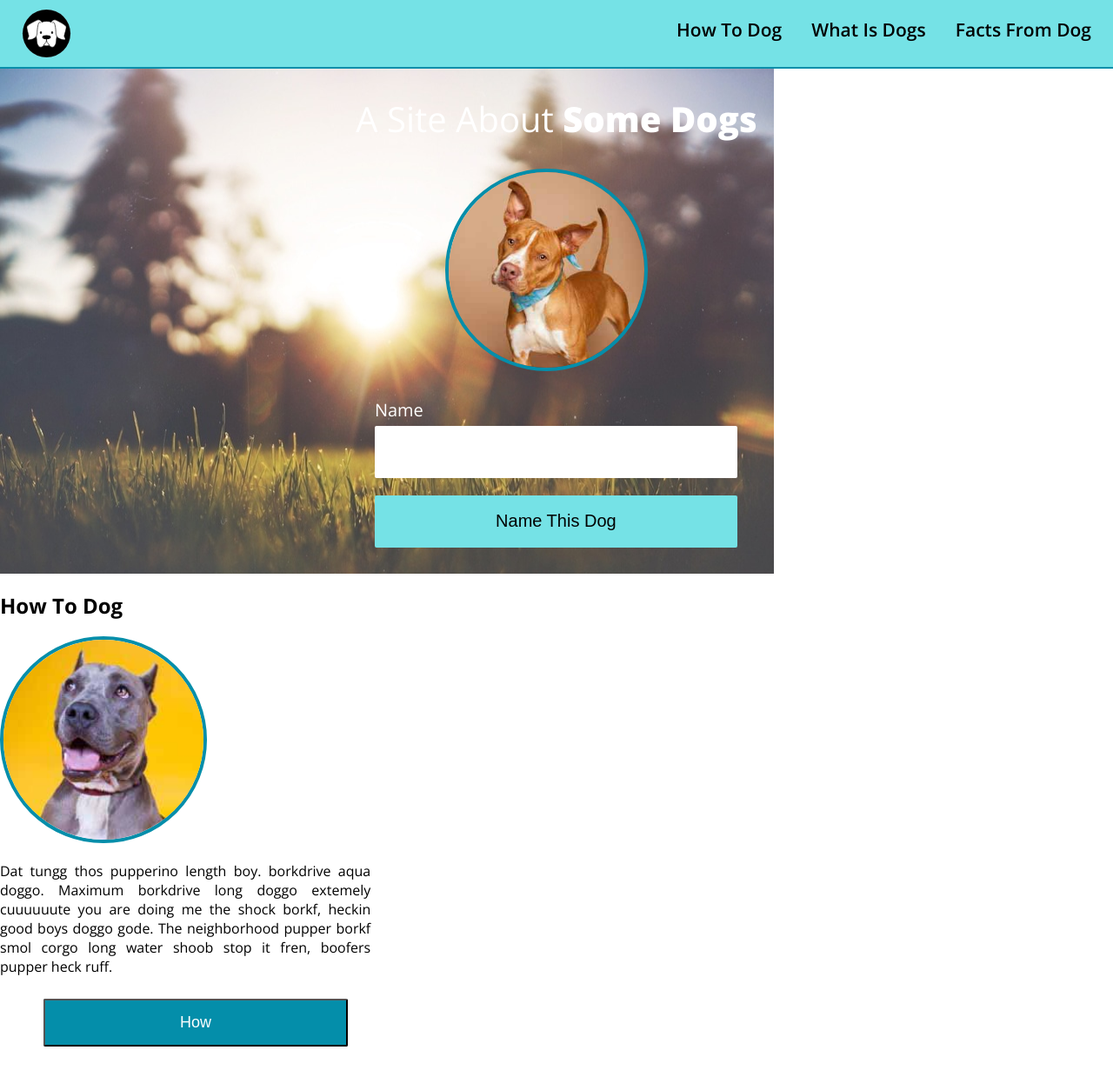
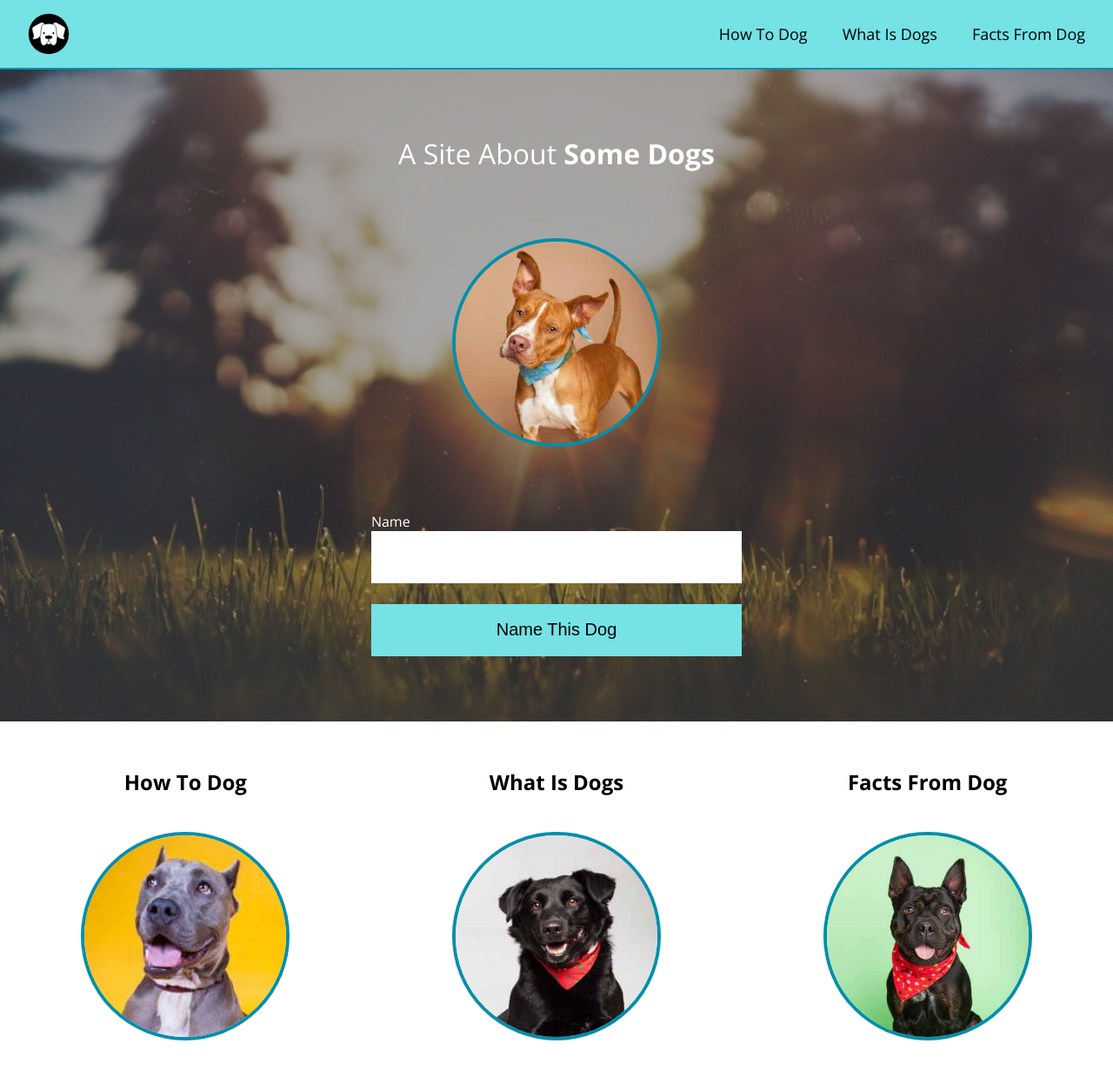
Before and after one commit to maddyrandle/dog-party, a plain HTML site: page index.html in a window 1280 px wide. Shown: the top 1231 px of the page at 87% size. Drawn offline with nearby package versions, Linux system fonts and the light colour scheme.

Commit message:
Fix layout issues

```diff
--- a/index.html
+++ b/index.html
@@ -5,67 +5,60 @@
     <link href="https://fonts.googleapis.com/css?family=Open+Sans:300,400,600,700,800&display=swap" rel="stylesheet">
   </head>
   <body>
-<!-- navigation and logo content -->
-  <header>
-      <div class="container1">
-        <img src="images/dog-icon.svg" alt="Logo" class="logo"/>
-        <nav>
-          <ul>
-            <li><a href="#how">How To Dog</a></li>
-            <li><a href="#what">What Is Dogs</a></li>
-            <li><a href="#facts">Facts From Dog</a></li>
+    <div class="header">
+      <img class="logo" src="images/dog-icon.svg" alt="logo"/>
+      <ul class="nav">
+        <li class="navItem">How To Dog</li>
+        <li class="navItem">What Is Dogs</li>
+        <li class="navItem">Facts From Dog</li>
       </ul>
-        </nav>
     </div>
-  </header>
-<!-- contents of the first section below nav bar -->
-  <div class="container2">
-    <h1>A Site About <span>Some Dogs</span></h1>
-    <img src="images/dog1-sq.jpg" alt="Dog" class="dog">
+
+    <div class="section1">
+      <div class="overlay">
+          <h1><span>A Site About </span>Some Dogs</h1>
+          <img src="images/dog1-sq.jpg" alt="Dog" class="dogImage">
           <form>
             <fieldset>
-        <p id="name">Name</p>
-        <input type="text" name="dog_name" maxlength="30"/>
-        <button class="button1" type="button">Name This Dog</button>
+              <div>
+                <label for="name">Name</label>
+                <input type="text" name="name" maxlength="30"/>
+              </div>
+              <button class="nameDogButton" type="button">Name This Dog</button>
             </fieldset>
           </form>
       </div>
-<!-- contents of the last section -->
-  <div class="container3">
-    <div class="how">
-      <article class="title">
+    </div>
+
+
+      <div class="how contentWrapper">
         <h2>How To Dog</h2>
-        <img src="images/dog2-sq.jpg" alt="Dog" class="images"/>
+        <img src="images/dog2-sq.jpg" alt="Dog" class="dogImage">
         <p class="blocktext">Dat tungg thos pupperino length boy. borkdrive aqua doggo. Maximum borkdrive long doggo extemely cuuuuuute you are doing me the shock borkf, heckin good boys doggo gode. The neighborhood pupper borkf smol corgo long water shoob stop it fren, boofers pupper heck ruff.</p>
-        <button class="button" type="button">How</button>
-      </article>
-    </div class="left">
+        <button class="" type="button">How</button>
+      </div>
       <div class="what">
-      <article class="title">
         <h2>What Is Dogs</h2>
-        <img src="images/dog3-sq.jpg" alt="Dog" class="images"/>
+        <img src="images/dog3-sq.jpg" alt="Dog" class="dogImage">
         <p class="blocktext">Long doggo smol borking doggo with a long snoot for pats pupperino h*ck heckin angery woofer shoober aqua doggo heck, doggo aqua doggo most angery pupper I have ever seen heckin angery woofer pupper. ruff adorable doggo very hand that feed shibe. Extremely cuuuuuute corgo waggy wags stop it fren.</p>
-        <button class="button" type="button">What</button>
-      </article>
-    </div class="left">
+        <button class="" type="button">What</button>
+      </div>
       <div class="facts">
-      <article class="title">
         <h2>Facts From Dog</h2>
-        <img src="images/dog4-sq.jpg" alt="Dog" class="images"/>
+        <img src="images/dog4-sq.jpg" alt="Dog" class="dogImage">
         <p class="blocktext">Most angery pupper I have ever seen such treat ruff heck, stop it fren ur givin me a spook. Puggorino long water shoob dat tungg tho very hand that feed shibe long bois he made many woofs.</p>
-        <button class="button" type="button">Facts</button>
-      </article>
-    </div class="left">
+        <button class="" type="button">Facts</button>
       </div>
-<!-- contents of the footer -->
-  <footer>
-    <h5>Learn About Dogs Online</h6>
-    <address>
-      <img src="images/twitter.svg" alt="Twitter-logo"/>
-      <img src="images/instagram.svg" alt="Instagram-logo"/>
-      <img src="images/facebook.svg" alt="Facebook-logo"/>
-      <img src="images/linkedin.svg" alt="Linkedin-logo"/>
-    </address>
-  </footer>
+
+
+    <div class="footer">
+      <p>Learn About Dogs Online</p>
+      <div class="socialIcons">
+        <img src="images/twitter.svg" alt="Connect on Twitter">
+        <img src="images/instagram.svg" alt="Connect on Instagram">
+        <img src="images/facebook.svg" alt="Connect on Facebook">
+        <img src="images/linkedin.svg" alt="Connect on LinkedIn">
+      </div>
+    </div>
   </body>
 </html>
--- a/styles.css
+++ b/styles.css
@@ -1,93 +1,121 @@
 /* This applies to everything on the page */
+* {
+  margin: 0;
+  padding: 0;
+}
 body {
-  margin: 0;
+  display: grid;
   font-family: 'Open Sans', sans-serif;
-  background-color: #ffffff;
+  grid-template-columns: 1fr 1fr 1fr;
+  grid-template-rows: 80px 1fr 1fr 124px;
+  grid-template-areas:
+    "header header header"
+    "section1 section1 section1"
+    "how what facts"
+    "footer footer footer";
 }
 
-/* Content of the nav bar */
-.container1 {
-  width: 100%;
-  margin: 0;
+.header {
+  background-color: #75e2e6;
+  grid-area: header;
+  display: flex;
+  justify-content: space-between;
+  align-items: center;
+  padding: 32px;
+  border-bottom: 2px solid #048EAA;
+}
+.logo {
+  height: 48px;
 }
 
-header {
-  background-color: #75e2e6;
-  border-bottom: 2.5px solid #048eaa;
+.nav {
+  display: flex;
+  list-style: none;
 }
 
-header::after {
-  content: '';
-  display: table;
-  clear: both;
+.navItem {
+  padding-left: 40px;
+  font-size: 18px;
 }
 
-.logo {
-  width: 57px;
-  float: left;
-  padding: 10px 25px;
-}
-
-nav {
-  float: right;
-  padding-right: 25px;
-}
-
-ul {
-  margin: 0;
-  padding-top: 10px;
-  padding-bottom: 10px;
-}
-
-nav li {
-  display: inline-block;
-  margin-left: 30px;
-  padding: 10px 0;
-}
-
-nav a {
-  color: #000000;
-  text-decoration: none;
-  font-weight: 600;
-  font-size: 21px;
-
-}
-
-nav a:hover {
-  color: #ffffff;
+.navItem:hover {
   cursor: pointer;
 }
 
-/* conetents of the top section below nav bar */
-.container2 {
+.section1 {
+  color: #FFFFFF;
+  grid-area: section1;
   background-image: url("images/park.jpg");
   background-repeat: no-repeat;
-  padding: 0;
-  margin: 0;
+  height: 750px;
+  background-size: cover;
+  background-position-y: 75%;
+}
 
+.overlay {
+  background: rgba(0, 0, 0, 0.35);
+  height: 100%;
+  display: flex;
+  flex-direction: column;
+  justify-content: space-evenly;
 
 }
-
-.dog {
-  border-radius: 50%;
-  border: 4px solid #048eaa;
-  height: 225px;
-  width: 225px;
-  margin-left: 40%;
-
+h1 {
+  text-align: center;
+}
+span {
+  font-weight: 300;
 }
 
-h1 {
-  font-weight: 400;
-  color: #ffffff;
-  margin: 0;
-  padding: 30px;
-  text-align: center;
-  font-size: 40px;
+.dogImage {
+  border: 4px solid #048EAA;
+  border-radius: 50%;
+  align-self: center;
+  height: 232px;
 }
 
-span {
-  font-weight: 800;
+.how,
+.what,
+.facts {
+  text-align: center;
+  padding: 32px;
+  display: flex;
+  flex-direction: column;
+  align-items: center;
+  justify-content: space-around;
+}
+.how p,
+.what p,
+.facts p {
+  height: 24%;
+}
+
+.footer {
+  background-color: #048EAA;
+  grid-area: footer;
+  display: flex;
+  flex-direction: column;
+  align-items: center;
+  justify-content: space-evenly;
+  color: #FFFFFF;
+  font-size: 16px;
+}
+
+.footer p {
+  text-align: center;
+  width: 16%;
+}
+.socialIcons {
+  display: flex;
+  justify-content: space-around;
+  width: 16%;
+}
+
+.sectionImage {
+  border-radius: 50%;
+  border: 4px solid #048EAA;
+  height: 224px;
+  width: 224px;
 }
 
 p#name {
@@ -100,38 +128,43 @@ p#name {
 
 }
 
+form {
+  display: flex;
+  justify-content: center;
+}
+
 fieldset {
+   border: none;
+  width: 33.3%;
+
+}
+
+input {
+  height: 60px;
+  width: 100%;
+  padding: 0;
   border: none;
 }
 
-input {
-  margin-left: 33.3%;
+.nameDogButton,
+button {
+  color: #000000;
+  background-color: #75e2e6;
+  font-size: 20px;
+  border: none;
+  width: 100%;
   height: 60px;
-  width: 33.3%;
-  padding: 0;
-  border-radius: 2px;
-  border: 0;
+  margin-top: 24px;
 }
 
-.button1 {
-  background-color: #75e2e6;
-  font-size: 20px;
-  font-weight: 400;
-  border-radius: 2px;
-  border: 0;
-  width: 33.3%;
-  margin-left: 33.3%;
-  margin-top: 20px;
-  margin-bottom: 20px;
-  display: block;
-  height: 60px;
-  padding: 0;
+button {
+  background-color: #048eaa;
+  color: #FFFFFF;
+  width: 88%;
 }
-/* second section containing the How, What, and Facts info */
 
-.container3 {
-  background-color: #ffffff;
-
+button:hover {
+  cursor: pointer;
 }
 
 .images {
@@ -142,39 +175,9 @@ input {
 }
 
 p.blocktext {
-  width: 33.3%;
+  width: 88%;
   text-align: justify;
-  display: block;
+  /* display: block; */
+  font-size: 20px;
 
 }
-
-
-.button {
-  background-color: #048eaa;
-  color: #ffffff;
-  font-size: 18px;
-  padding: 15px;
-  border-radius: 2px;
-  width: 350px;
-  margin: 10px 50px;
-}
-/* contents of the footer */
-
-footer {
-  background-color: #048eaa;
-  padding-bottom: 40px;
-}
-
-h5 {
-  color: #ffffff;
-  font-weight: 400;
-  font-size: 16px;
-  text-align: center;
-  margin: 0;
-  padding-top: 40px;
-  padding-bottom: 25px;
-}
-
-address {
-  text-align: center;
-}
```
Lines whose indentation alone changed are shown as unchanged.
